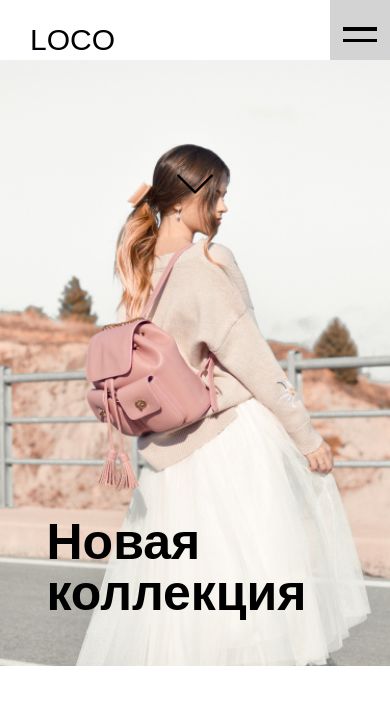
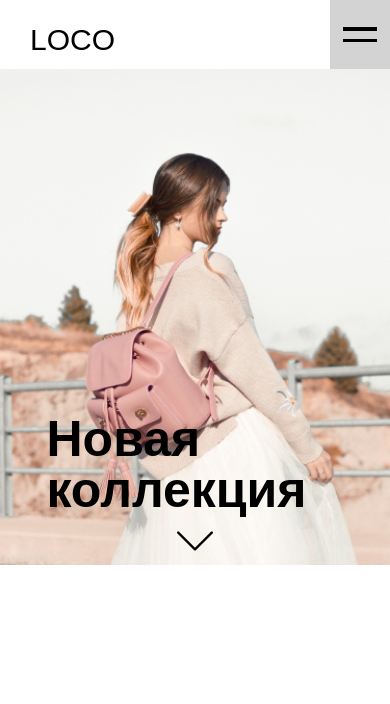
Before and after one commit to WebHeroSchool/itog, a website: page index.html in a window 390 px wide. Drawn offline with Linux system fonts and the light colour scheme.

Commit message:
проверка

```diff
--- a/fonts.css
+++ b/fonts.css
@@ -65,3 +65,10 @@
   font-size: 20px;
   line-height: 24px;
 }
+.collection-title__adaptiv {
+  font-family: Arial, sans-serif, Montserrat;
+  font-style: normal;
+  font-weight: 500;
+  font-size: 20px;
+  line-height: 24px;
+}
--- a/index.html
+++ b/index.html
@@ -51,11 +51,15 @@
 				<img src="fon/maus.png" alt="maus" />
 			</div>
 			<div class="collection__fon">
-
 				<img src="fon/adaptiv.png" alt="fon">
 			</div>
 			<div class="collection__adaptiv">
+			    <div class="collection-title__adaptiv">
+			    	Новая коллекция
+			    </div>
+				<div class="collection-img__vector">
 				<img src="fon/var.png" alt="adaptiv" />
+			    </div>
 			</div>
 		</section>
 		</div>
--- a/my.css
+++ b/my.css
@@ -247,6 +247,7 @@
 
 @media screen and (max-width: 768px) {
 	.header {
+		position: relative;
 		display: inline-block;
 		max-width: 100%;
 		height: 69px;
@@ -270,6 +271,9 @@
 	 .newcollection__text {
         display: none;
 	 }
+	 .newcollection__title {
+	 	display: none;
+	 }
 	 .newcollection__footer {
         display: none;
 	 }
@@ -286,7 +290,7 @@
 		background-repeat: no-repeat;
 		background-size: 100%;
 		width: 100%;
-		top: 60px;
+		height: 396px;
 	}
 	.burgermenu {
  	 position: relative;
@@ -298,25 +302,24 @@
   	height: 69px;
  	 background: lightgray;
      }
+     .collection-title__adaptiv {
+     	width: 297px;
+        height: 103px;
+		font-style: normal;
+         font-weight: bold;
+         font-size: 50px;
+        line-height: 51px;
+     }
      .collection__adaptiv {
      	position: absolute;
         display: block;
-
-
+        display: flex;
+        justify-content: flex-end;
+        flex-flow: column;
+        align-self: flex-end;
   }
-  .newcollection {
+     .collection-img__vector {
      	display: flex;
-        align-items: center;
-        justify-content: flex-end;
- 		 margin: 10px;
- 		 width: 60%;
- 		 height: 450px;
+     	justify-content: center;
      }
-  .newcollection__title {
-  	width: 297px;
-    height: 103px;
-    font-size: 50px;
-    line-height: 51px;
  }
-
-}
```
Lines whose indentation alone changed are shown as unchanged.
